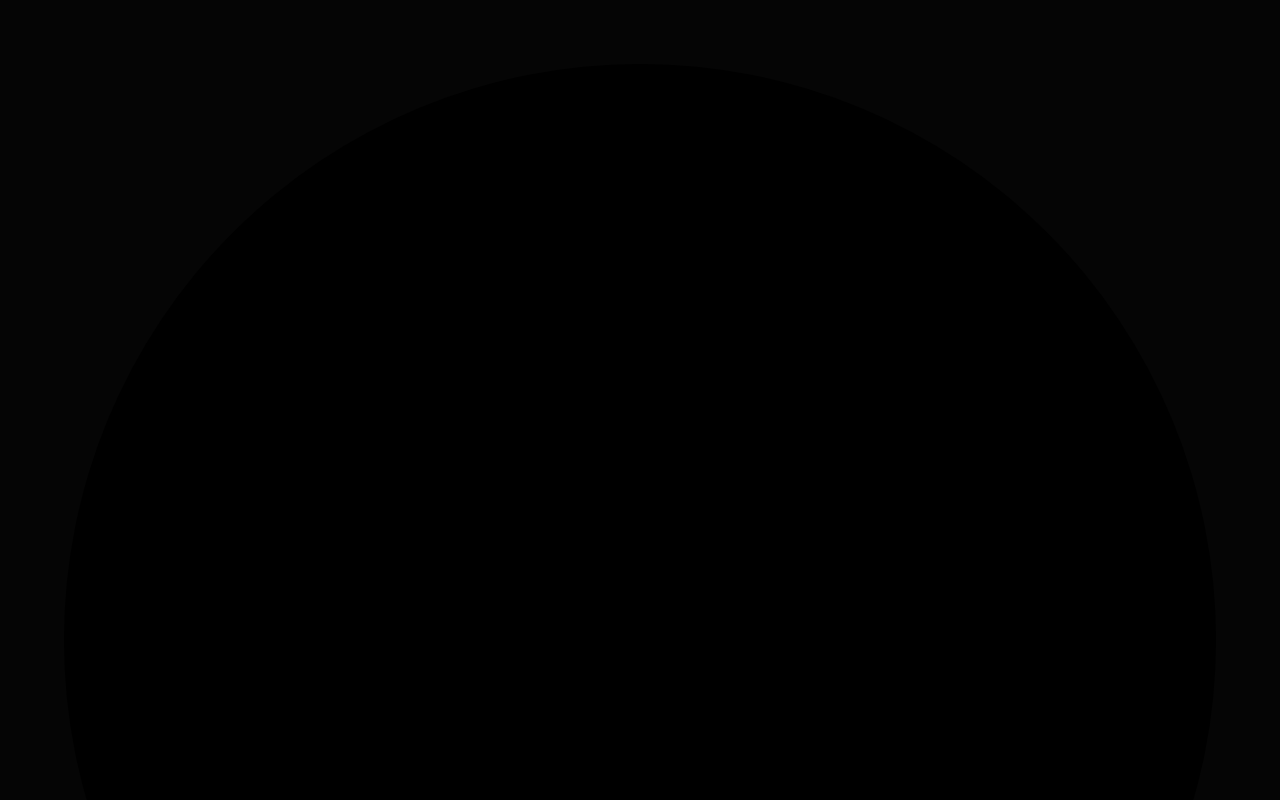
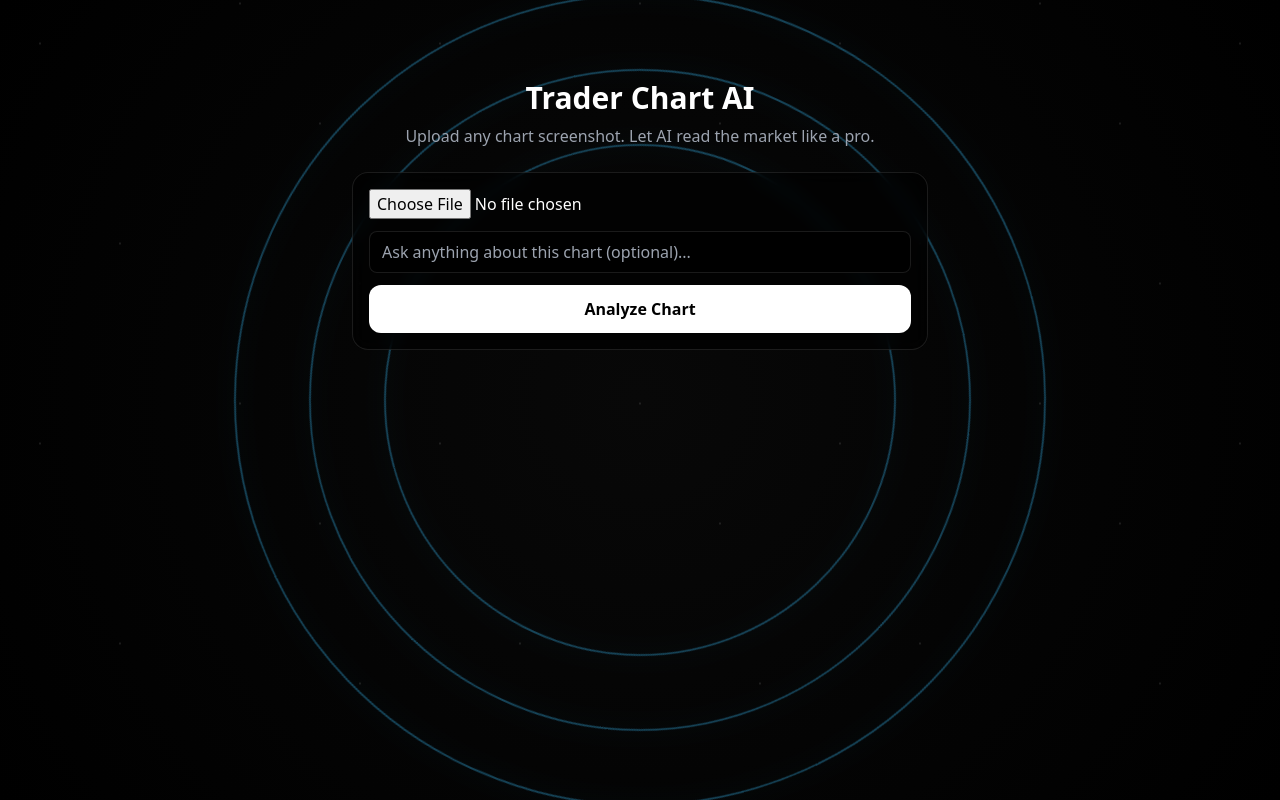
Before and after one commit to yuvraj448-debug/trader-chart-ai, a Next.js app: page / in a window 1280 px wide. Built offline with nearby package versions, Linux system fonts and the light colour scheme.

Commit message:
Update globals.css

```diff
--- a/app/globals.css
+++ b/app/globals.css
@@ -2,6 +2,14 @@
 @tailwind components;
 @tailwind utilities;
 
+/* ================= ROOT ================= */
+:root {
+  --bg: #050505;
+  --text: #eaeaea;
+  --accent: #22c55e;
+}
+
+/* ================= RESET ================= */
 * {
   box-sizing: border-box;
 }
@@ -10,10 +18,77 @@ html,
 body {
   margin: 0;
   padding: 0;
-  width: 100%;
-  height: 100%;
-  background: #050505;
-  color: #eaeaea;
+  background: var(--bg);
+  color: var(--text);
+  min-height: 100%;
   overflow-x: hidden;
-  font-family: system-ui, sans-serif;
+  font-family: system-ui, -apple-system, BlinkMacSystemFont, sans-serif;
 }
+
+/* ================= CONTENT ================= */
+.app-content {
+  position: relative;
+  z-index: 2;
+}
+
+/* ================= BACKGROUND ================= */
+.bg-wrapper {
+  position: fixed;
+  inset: 0;
+  z-index: 0;
+  overflow: hidden;
+  pointer-events: none;
+  background: radial-gradient(circle at center, #080808, #000);
+}
+
+/* ================= STARS ================= */
+.stars {
+  position: absolute;
+  inset: 0;
+  background-image:
+    radial-gradient(1px 1px at 10% 20%, #fff, transparent),
+    radial-gradient(1px 1px at 80% 40%, #fff, transparent),
+    radial-gradient(1px 1px at 30% 70%, #fff, transparent),
+    radial-gradient(1px 1px at 60% 10%, #fff, transparent),
+    radial-gradient(1px 1px at 90% 80%, #fff, transparent);
+  background-size: 400px 400px;
+  animation: starsMove 60s linear infinite;
+  opacity: 0.35;
+}
+
+@keyframes starsMove {
+  from {
+    transform: translateY(0);
+  }
+  to {
+    transform: translateY(-400px);
+  }
+}
+
+/* ================= RINGS ================= */
+.rings {
+  position: absolute;
+  top: 50%;
+  left: 50%;
+  width: 900px;
+  height: 900px;
+  transform: translate(-50%, -50%);
+  animation: rotateRings 80s linear infinite;
+}
+
+.rings circle {
+  fill: none;
+  stroke: #38bdf8;
+  stroke-width: 1.2;
+  opacity: 0.35;
+  filter: drop-shadow(0 0 8px rgba(56, 189, 248, 0.6));
+}
+
+@keyframes rotateRings {
+  from {
+    transform: translate(-50%, -50%) rotate(0deg);
+  }
+  to {
+    transform: translate(-50%, -50%) rotate(360deg);
+  }
+}
```
